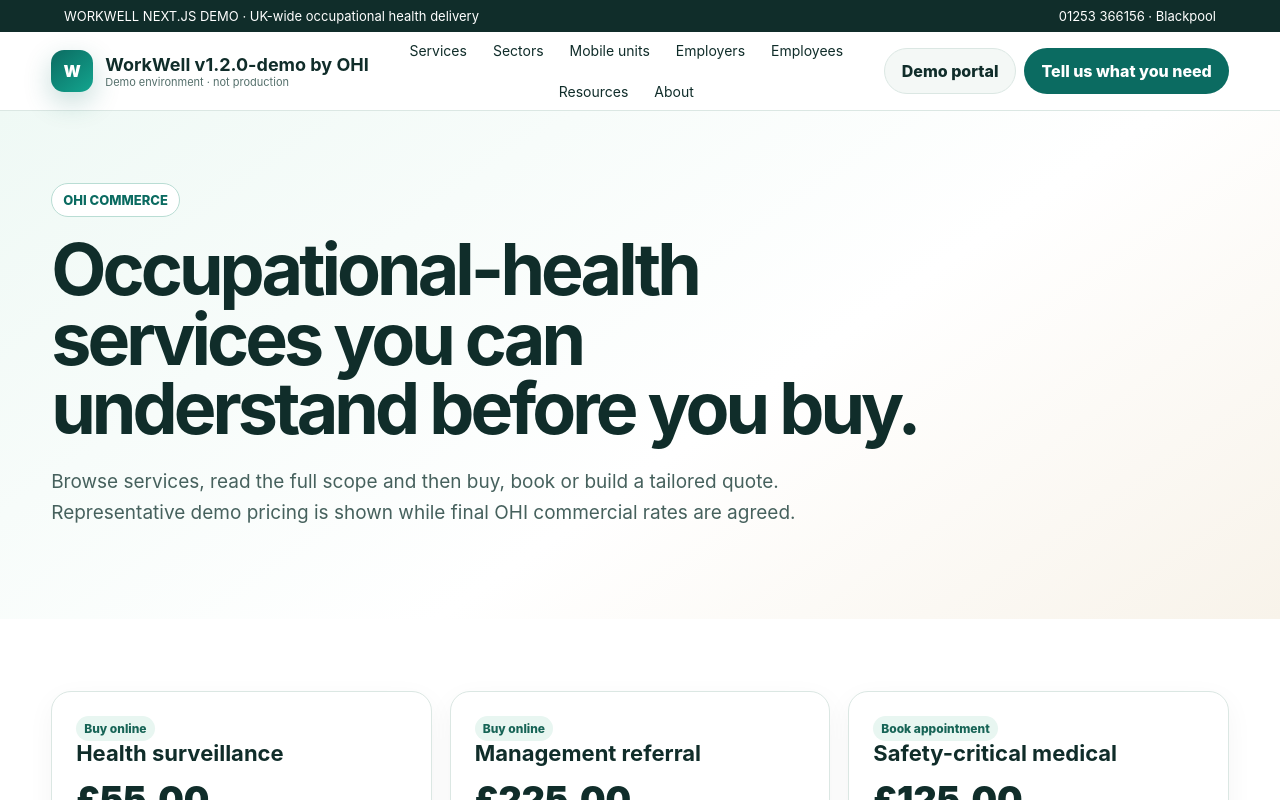
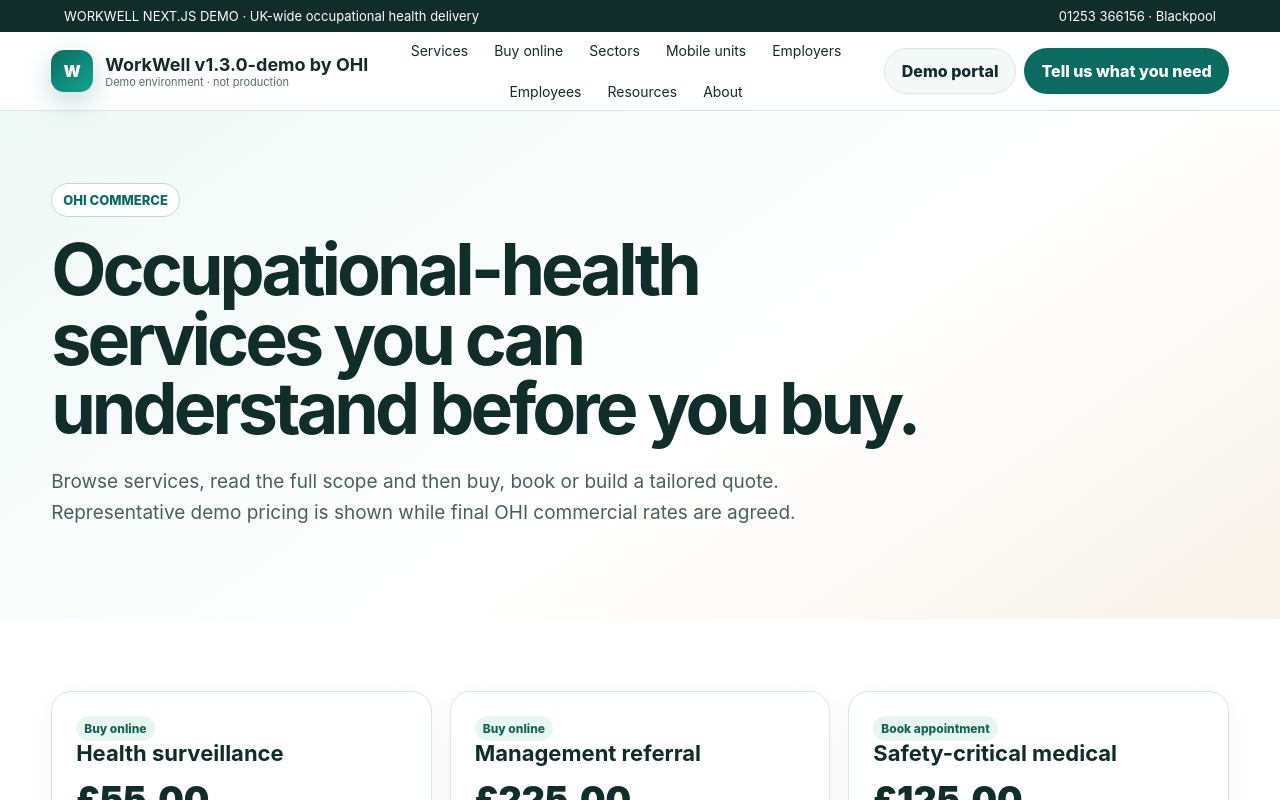
Before and after one commit to PluginPip/OHI-Rebrand, a Next.js app: page /shop in a window 1280 px wide. Shown: the top 800 px of the page. Built offline with nearby package versions, Linux system fonts and the light colour scheme.

Commit message:
Expose connected commerce across main website navigation

```diff
--- a/app/components/site.tsx
+++ b/app/components/site.tsx
@@ -1,6 +1,6 @@
 import Link from 'next/link';
-export const VERSION='v1.2.0-demo';
-export function SiteHeader(){return <><a className="skip" href="#main">Skip to main content</a><div className="topbar"><span>WORKWELL NEXT.JS DEMO · UK-wide occupational health delivery</span><span>01253 366156 · Blackpool</span></div><header><div className="nav"><Link className="brand" href="/"><span className="mark">W</span><span><b>WorkWell {VERSION} by OHI</b><small>Demo environment · not production</small></span></Link><nav className="navlinks"><Link href="/services">Services</Link><Link href="/sectors">Sectors</Link><Link href="/mobile-units">Mobile units</Link><Link href="/employers">Employers</Link><Link href="/employees">Employees</Link><Link href="/resources">Resources</Link><Link href="/about">About</Link></nav><div className="actions"><Link className="btn soft" href="/login">Demo portal</Link><Link className="btn primary" href="/what-do-i-need">Tell us what you need</Link></div></div></header></>}
+export const VERSION='v1.3.0-demo';
+export function SiteHeader(){return <><a className="skip" href="#main">Skip to main content</a><div className="topbar"><span>WORKWELL NEXT.JS DEMO · UK-wide occupational health delivery</span><span>01253 366156 · Blackpool</span></div><header><div className="nav"><Link className="brand" href="/"><span className="mark">W</span><span><b>WorkWell {VERSION} by OHI</b><small>Demo environment · not production</small></span></Link><nav className="navlinks"><Link href="/services">Services</Link><Link href="/shop">Buy online</Link><Link href="/sectors">Sectors</Link><Link href="/mobile-units">Mobile units</Link><Link href="/employers">Employers</Link><Link href="/employees">Employees</Link><Link href="/resources">Resources</Link><Link href="/about">About</Link></nav><div className="actions"><Link className="btn soft" href="/login">Demo portal</Link><Link className="btn primary" href="/what-do-i-need">Tell us what you need</Link></div></div></header></>}
 export function SiteFooter(){return <footer><div className="wrap"><div className="footergrid"><div><div className="brand"><span className="mark">W</span><span><b>WorkWell {VERSION} by OHI</b><small className="footer-small">Next.js demo environment.</small></span></div><p>Employer-led occupational health, mobile surveillance, management referrals and practical workplace health services.</p></div><div><b>Services</b><Link href="/services">All services</Link><Link href="/mobile-units">Mobile units</Link><Link href="/management-referral">Management referrals</Link><Link href="/shop">Buy online</Link></div><div><b>Company</b><Link href="/about">About</Link><Link href="/governance">Clinical governance</Link><Link href="/accreditations">Accreditations</Link><Link href="/standards-security">Standards & security</Link><Link href="/production-blueprint">Production blueprint</Link><Link href="/careers">Careers</Link></div><div><b>Support</b><Link href="/contact">Contact</Link><Link href="/faq">FAQ</Link><Link href="/privacy">Privacy</Link><Link href="/accessibility">Accessibility</Link><Link href="/terms">Terms</Link></div></div><div className="legal">WorkWell {VERSION} by OHI · DEMO ONLY. Pricing, sample people, records, results, reports and workflows are illustrative while the platform is being refined.</div></div></footer>}
 export function PageHero({eyebrow,title,intro,children}:{eyebrow:string,title:string,intro:string,children?:React.ReactNode}){return <section className="hero inner-hero"><div className="wrap"><span className="kicker">{eyebrow}</span><h1>{title}</h1><p className="lead">{intro}</p>{children}</div></section>}
 export function Shell({children}:{children:React.ReactNode}){return <><SiteHeader/><main id="main">{children}</main><SiteFooter/></>}
```
